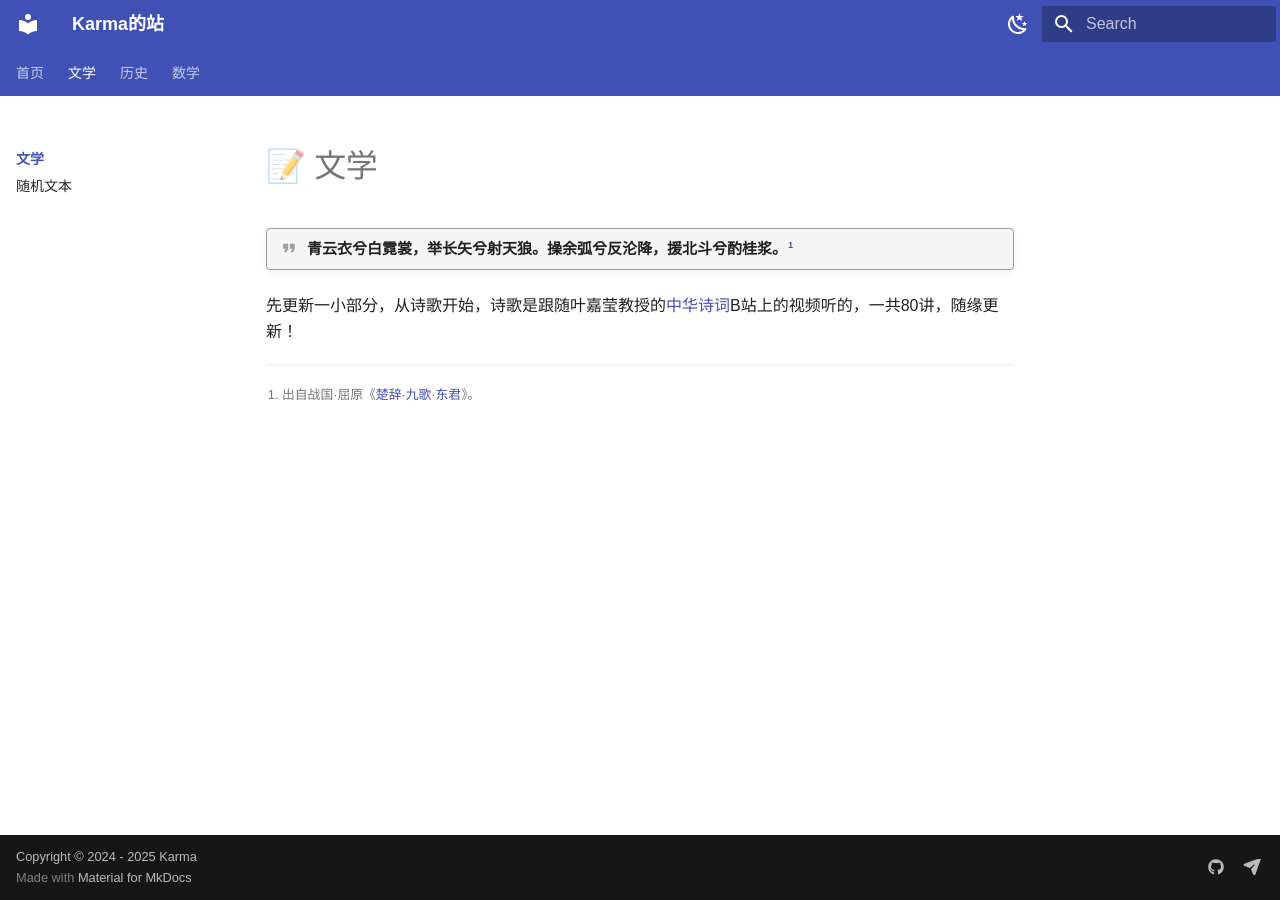
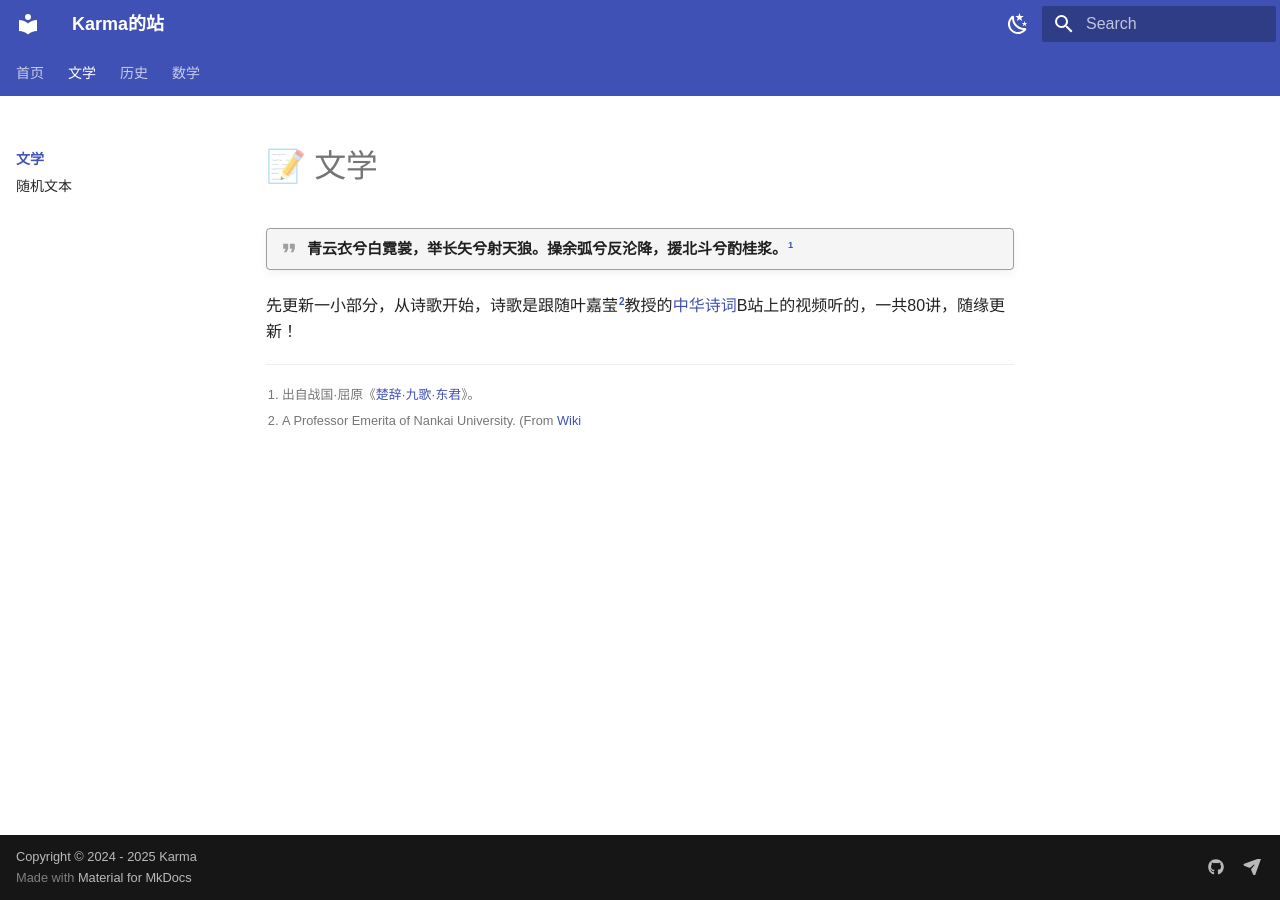
Before and after one commit to Colick-cgc/skills-github-pages, an MkDocs documentation site: the page built from docs/Part1/index.md, in a window 1280 px wide. Built offline with MkDocs 1.6.1 and Material for MkDocs 9.7.7, drawn with Linux system fonts in a browser that asks for light colours; a style sheet for code colours, icons or effects is not loaded.

Commit message:
Update index.md

```diff
--- a/docs/Part1/index.md
+++ b/docs/Part1/index.md
@@ -3,8 +3,9 @@
 
 !!! quote "**青云衣兮白霓裳，举长矢兮射天狼。操余弧兮反沦降，援北斗兮酌桂浆。[^1]**"
 
-先更新一小部分，从诗歌开始，诗歌是跟随叶嘉莹教授的[中华诗词](https://www.bilibili.com/video/BV1Xm4y1b7p8/?spm_id_from=333.337.search-card.all.click)B站上的视频听的，一共80讲，随缘更新！
+先更新一小部分，从诗歌开始，诗歌是跟随叶嘉莹[^2]教授的[中华诗词](https://www.bilibili.com/video/BV1Xm4y1b7p8/?spm_id_from=333.337.search-card.all.click)B站上的视频听的，一共80讲，随缘更新！
 
 
 
 [^1]: 出自战国·屈原《[楚辞·九歌·东君](https://baike.baidu.com/item/九歌·东君/699350)》。
+[^2]: A Professor Emerita of Nankai University. (From [Wiki](https://en.wikipedia.org/wiki/Chia-ying_Yeh)
```
